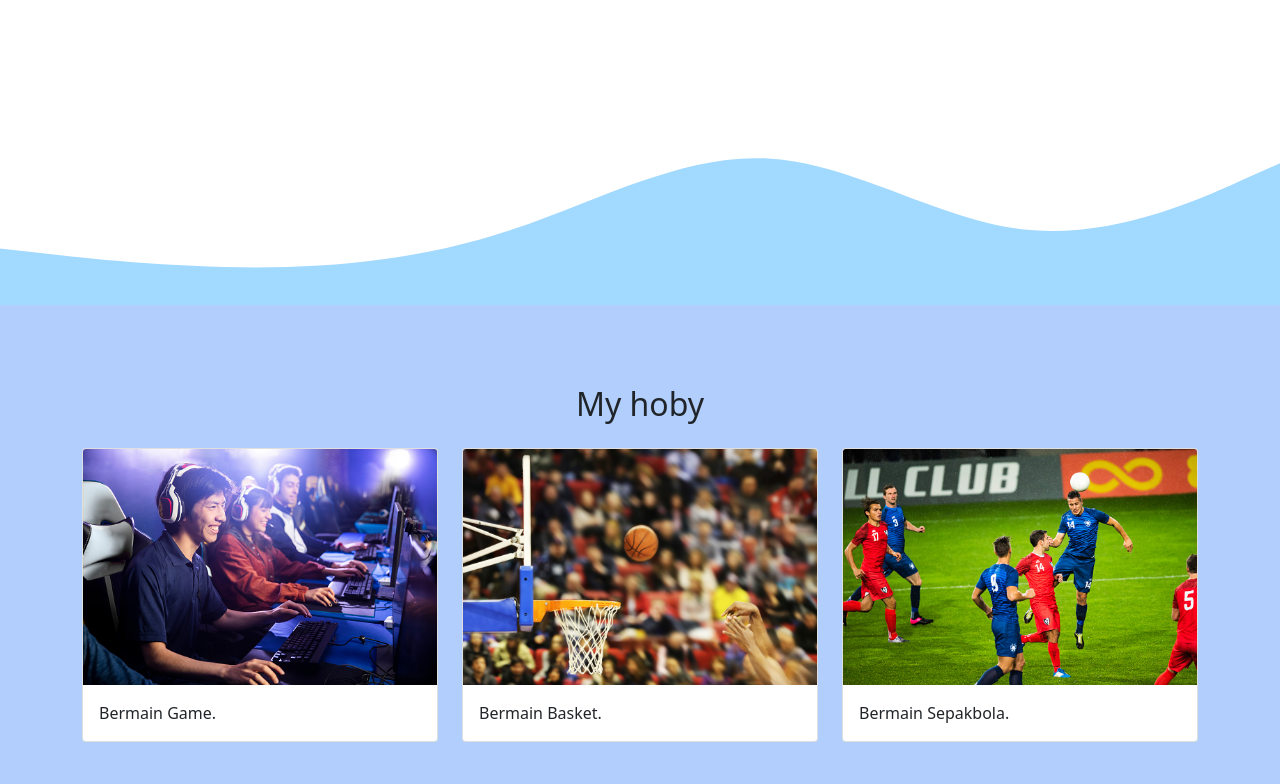
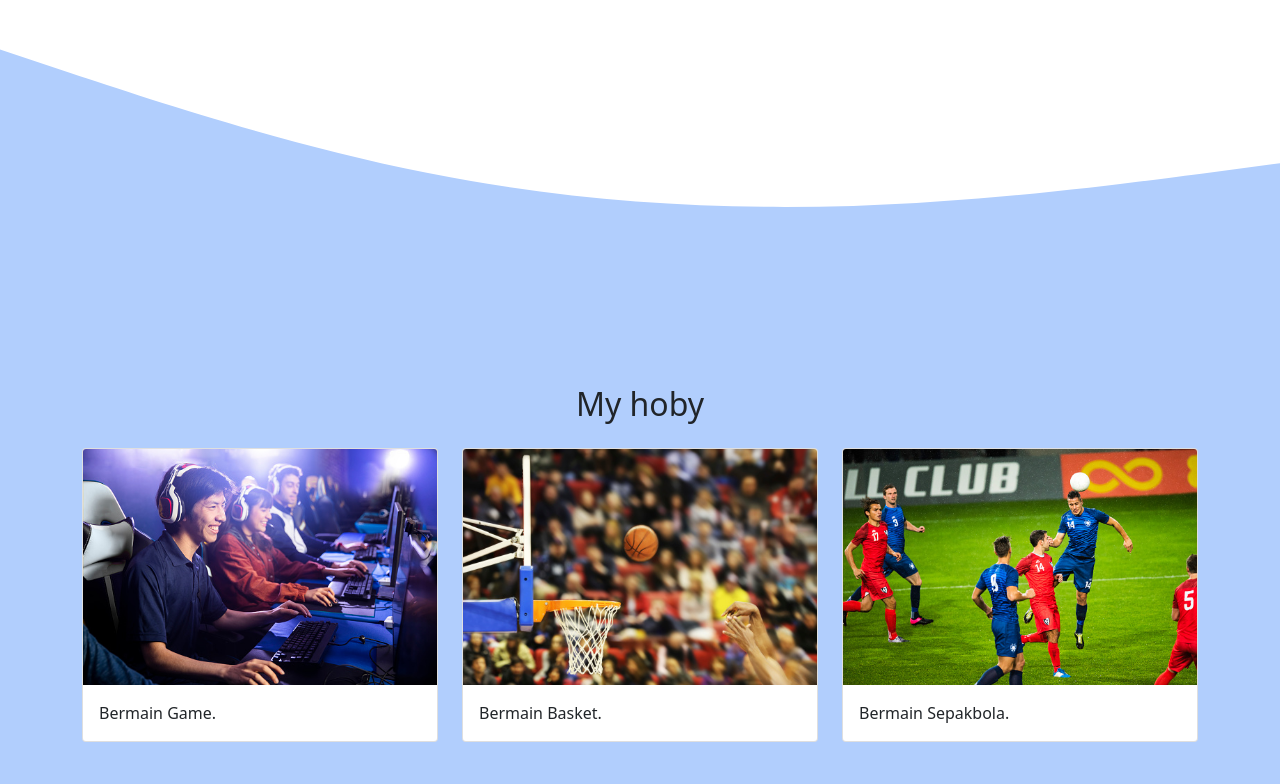
Before and after one commit to ronaldlehot/ronaldlehot, a plain HTML site: page index.html in a window 1280 px wide. Shown: the part 3376-4160 px from the top of the page. Drawn offline with nearby package versions, Linux system fonts and the light colour scheme.

Commit message:
mengubah background gelombang galery

```diff
--- a/index.html
+++ b/index.html
@@ -189,9 +189,9 @@
       </div>
       <svg xmlns="http://www.w3.org/2000/svg" viewBox="0 0 1440 320">
         <path
-          fill="#a2d9ff"
+          fill="#b1cefd"
           fill-opacity="1"
-          d="M0,256L48,261.3C96,267,192,277,288,277.3C384,277,480,267,576,234.7C672,203,768,149,864,154.7C960,160,1056,224,1152,234.7C1248,245,1344,203,1392,181.3L1440,160L1440,320L1392,320C1344,320,1248,320,1152,320C1056,320,960,320,864,320C768,320,672,320,576,320C480,320,384,320,288,320C192,320,96,320,48,320L0,320Z"
+          d="M0,32L80,58.7C160,85,320,139,480,170.7C640,203,800,213,960,208C1120,203,1280,181,1360,170.7L1440,160L1440,320L1360,320C1280,320,1120,320,960,320C800,320,640,320,480,320C320,320,160,320,80,320L0,320Z"
         ></path>
       </svg>
     </sec>
```
